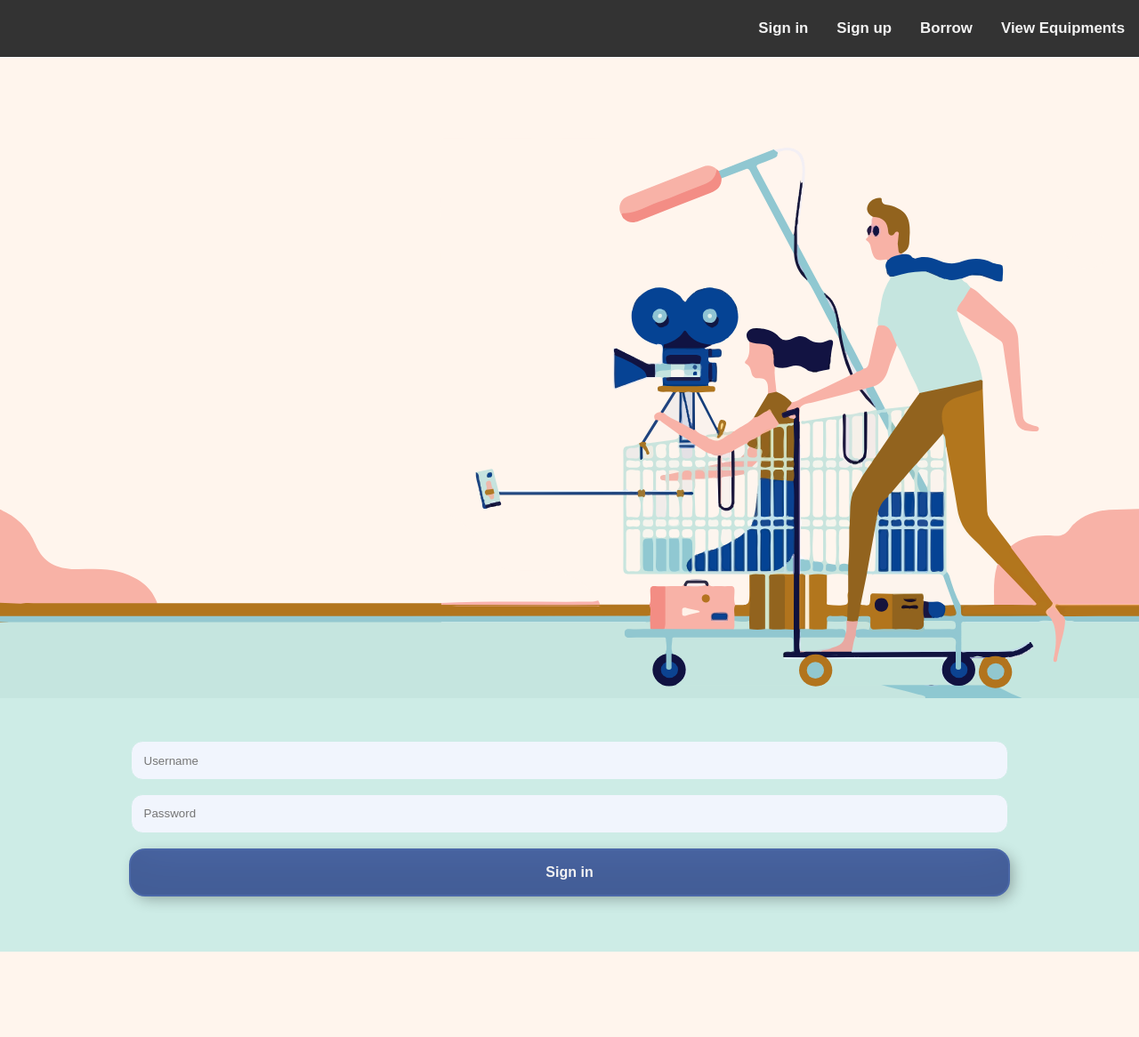
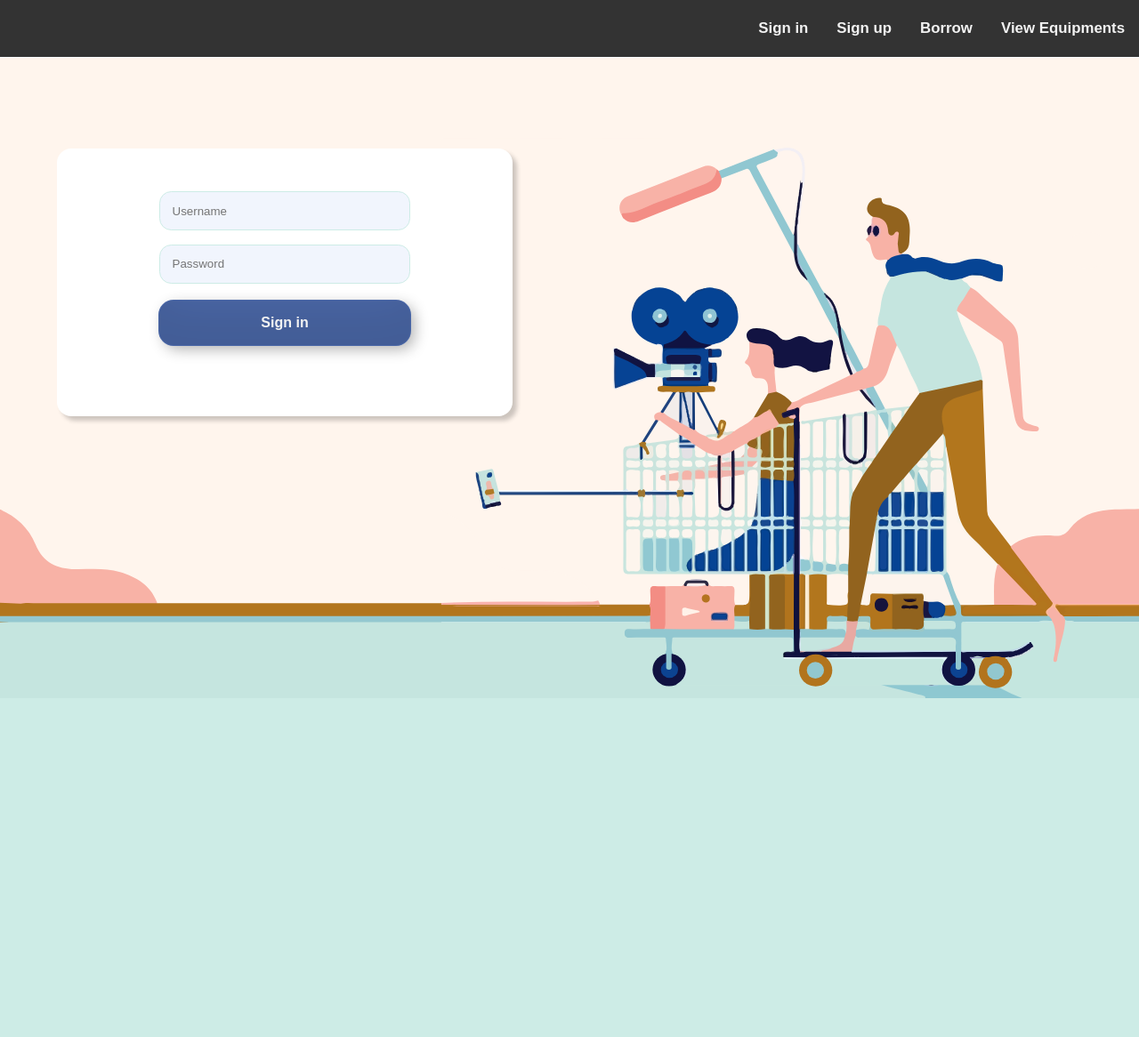
Before and after one commit to shubhramishrakota2310/New-folder, a PHP site: page /login.php in a window 1280 px wide; the page is wider, and only the part inside the window is pictured. Shown: that part at 89% size. Before the commit the page ends 1070 px from the top of that part, so only its background shows below. Run offline with PHP 8.4, Linux system fonts and the light colour scheme; data that the repository does not hold is empty.

Commit message:
Sign in, Sign up, Desktop v done

```diff
--- a/main.css
+++ b/main.css
@@ -184,6 +184,10 @@
 			background-color: #F1F5FD;
 		}
 
+		input[type=button]:hover {
+			background-color: #FDC1B5;
+		}
+
 		.btn {
 			background-color: #4B68A8;
 			border: none;
@@ -205,9 +209,6 @@
 
 		}
 
-		input[type=button]:hover {
-			background-color: #FDC1B5;
-		}
 
 
 
@@ -270,6 +271,45 @@
 			.form-container {
 				margin: 2em -4em 0;
 			}
+
+			input[type=text] {
+			border: 1px solid #CDECE6;
+			width: 70%;
+			padding: 1em;
+			box-sizing: border-box;
+			border-radius: 1em;
+			margin-top: 1.2em;
+			background-color: #F1F5FD;
+		}
+
+		input[type=email] {
+			border: 1px solid #CDECE6;
+			width: 70%;
+			padding: 1em;
+			box-sizing: border-box;
+			border-radius: 1em;
+			margin-top: 1.2em;
+			background-color: #F1F5FD;
+		}
+		input[type=number] {
+			border: 1px solid #CDECE6;
+			width: 70%;
+			padding: 1em;
+			box-sizing: border-box;
+			border-radius: 1em;
+			margin-top: 1.2em;
+			background-color: #F1F5FD;
+		}
+
+		input[type=password] {
+			border: 1px solid #CDECE6;
+			width: 70%;
+			padding: 1em;
+			box-sizing: border-box;
+			border-radius: 1em;
+			margin-top: 1.2em;
+			background-color: #F1F5FD;
+		}
 
 		}
 
@@ -343,16 +383,89 @@
 
 
 		}
+		*/
 
 
 
 		@media (min-width: 1275px) {
-			.hero-bg section {
-				width: 45%;
-				margin: 0 15%;
+			.form-container {
+				width: 40%;
+				transform: translateY(-650px);
+			}
+
+			.form-container {
+				background-color: white;
+				margin: 2em 2em 2em 4em;
+				padding: 2em 0;
+				border-radius: 1em;
+				box-shadow: 5px 5px 5px rgba(0,0,0,.2);
+			}
+
+			.top{
+				margin: 0;
+			}
+
+			input[type=text] {
+				border: 1px solid #CDECE6;
+				width: 55%;
+				padding: 1em;
+				box-sizing: border-box;
+				border-radius: 1em;
+				margin-top: 1.2em;
+				background-color: #F1F5FD;
+			}
+
+			input[type=email] {
+				border: 1px solid #CDECE6;
+				width: 55%;
+				padding: 1em;
+				box-sizing: border-box;
+				border-radius: 1em;
+				margin-top: 1.2em;
+				background-color: #F1F5FD;
+			}
+			input[type=number] {
+				border: 1px solid #CDECE6;
+				width: 55%;
+				padding: 1em;
+				box-sizing: border-box;
+				border-radius: 1em;
+				margin-top: 1.2em;
+				background-color: #F1F5FD;
+			}
+
+			input[type=password] {
+				border: 1px solid #CDECE6;
+				width: 55%;
+				padding: 1em;
+				box-sizing: border-box;
+				border-radius: 1em;
+				margin-top: 1.2em;
+				background-color: #F1F5FD;
+			}
+
+			.btn {
+				background-color: #4B68A8;
+				border: none;
+				width: 55%;
+				height: auto;
+				color: #f2f2f2;
+
+				font-weight: bold;
+				padding: 1em 0;
+				border-radius: 1em;
+				font-size: 1em;
+				cursor: pointer;
+				margin-top: 1.2em;
+				margin-bottom: 3em;
+				box-shadow:
+		   inset 0 -3em 3em rgba(0,0,0,0.1),
+				 0 0  0 1px #4B68A8,
+				 0.3em 0.3em 1em rgba(0,0,0,0.3);
+
 			}
 		}
-		*/
+
 
 		.top {
 			animation: fadeIn 2s forwards;
```
